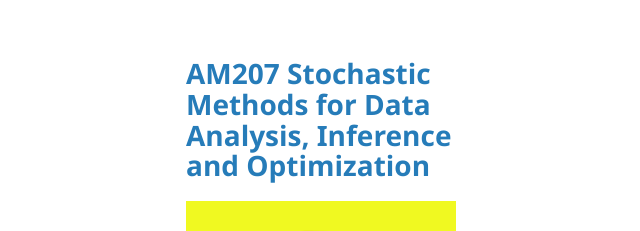
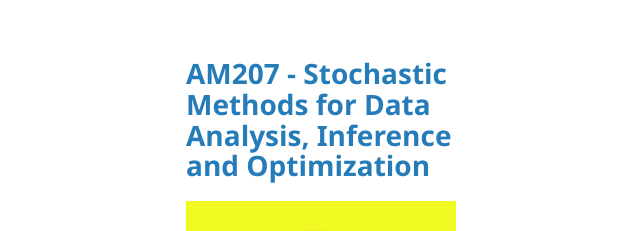
Before and after one commit to onefishy/am207, a Jekyll site: the page built from index.md, in a window 1280 px wide. Shown: the top 231 px of the page, without its empty margins (24-664 px from the left). Built offline with Jekyll 4.4.1, drawn with Linux system fonts in a browser that asks for light colours; our own code applies the rules of GitHub Pages for plain Markdown files.

Commit message:
Update _config.yml

```diff
--- a/_config.yml
+++ b/_config.yml
@@ -1,4 +1,4 @@
-title: AM207 Stochastic Methods for Data Analysis, Inference and Optimization
+title: AM207 - Stochastic Methods for Data Analysis, Inference and Optimization
 logo: /img/logo.png
 description: This is a introductory graduate course on probabilistic modeling and inference for machine learning.
 show_downloads: false
```
